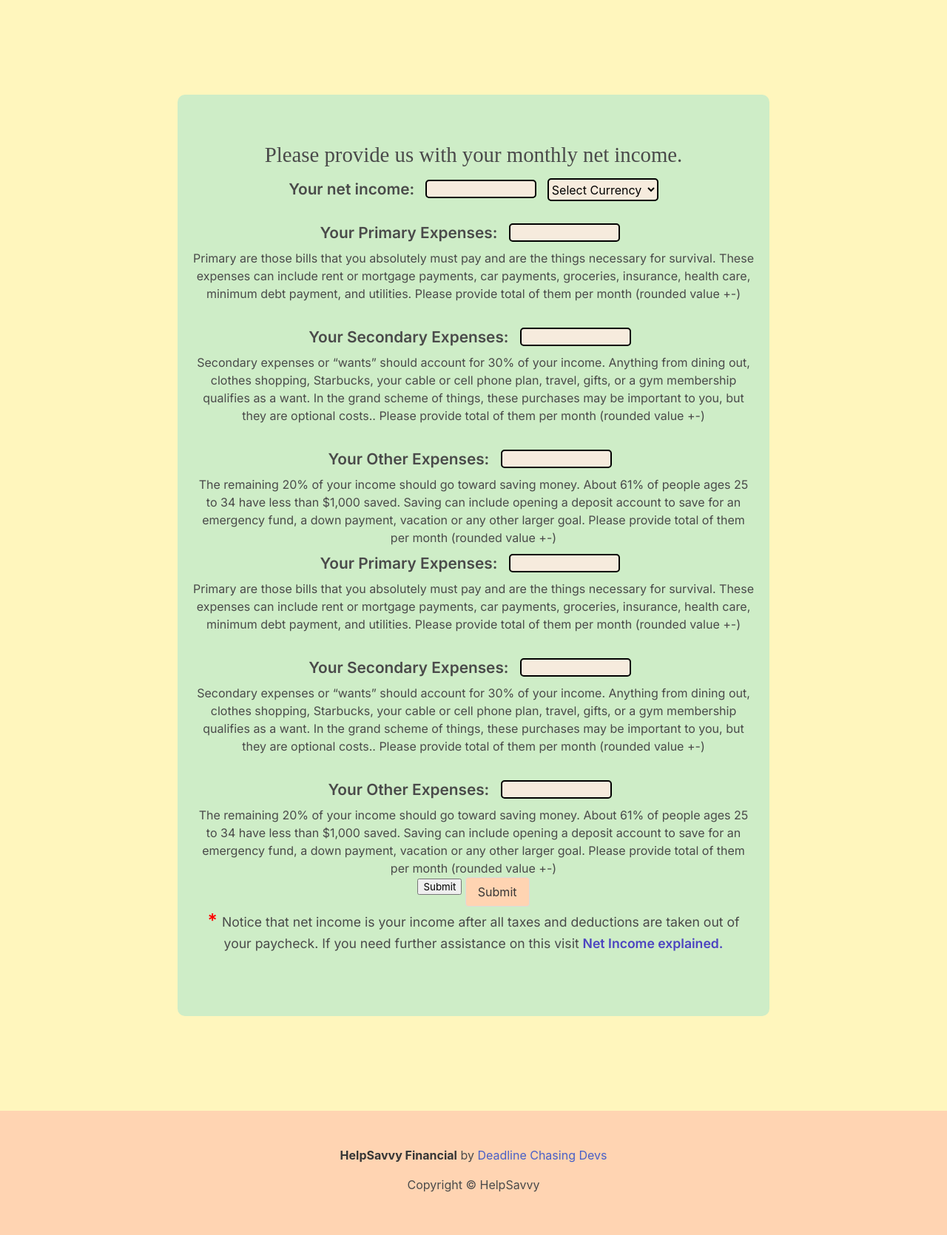
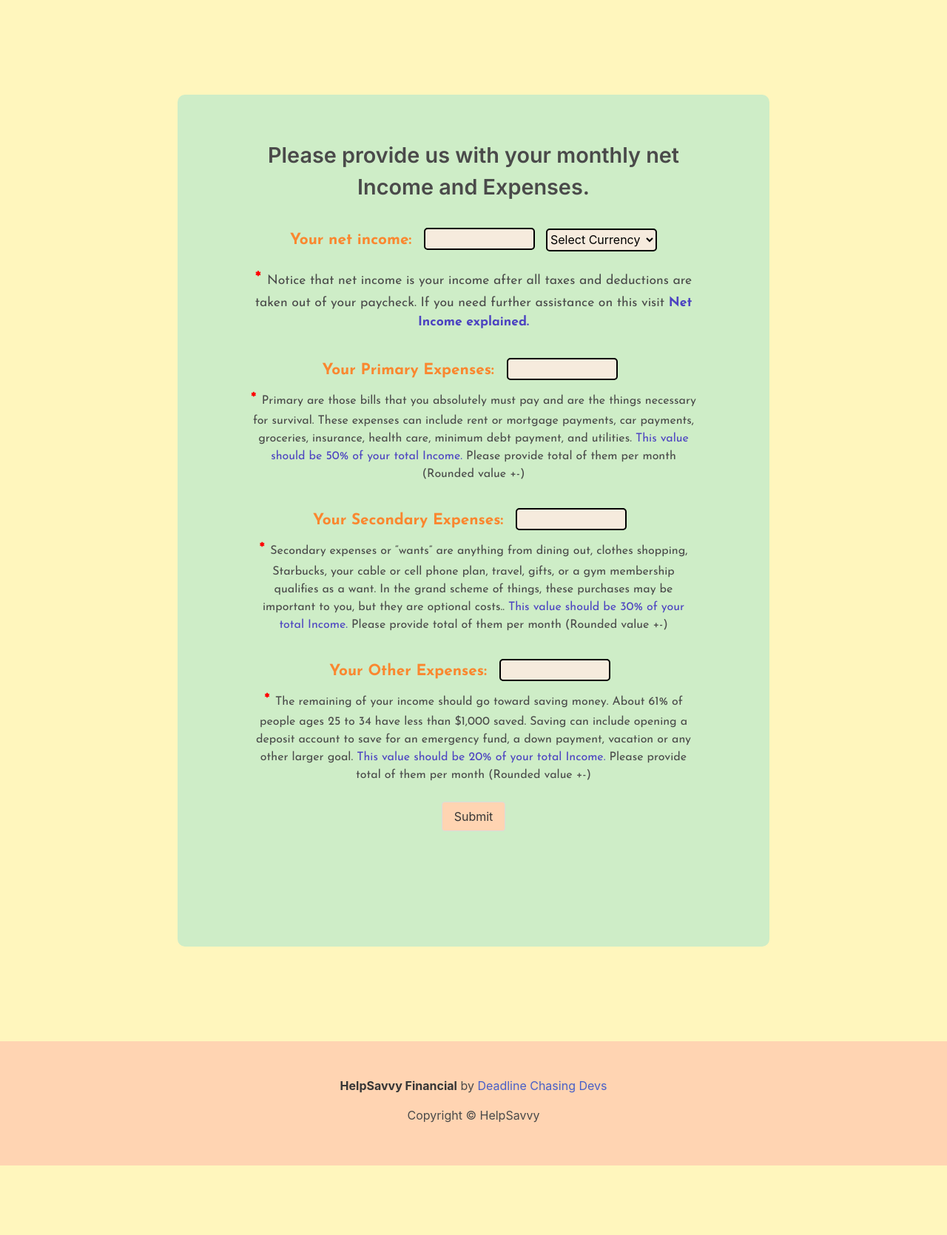
Before and after one commit to SamMartin92/hackathon-team-7, a Django app: page /primary/ in a window 1280 px wide. Shown: the part 76-1746 px from the top of the page at 74% size. After the commit the page ends 1652 px from the top, so only its background shows below. Run offline with Django 4.2, Linux system fonts and the light colour scheme.

Commit message:
style budget

```diff
--- a/home/templates/home/primary.html
+++ b/home/templates/home/primary.html
@@ -1,10 +1,8 @@
-{% extends "home/base.html" %}
-
-{% block title %}Budget{% endblock %}
-
+{% extends "home/base.html" %} {% block title %}Budget{% endblock %}
 {% block content %}
 <div class="income-form">
-  <h2>Please provide us with your monthly net income.</h2>
+  <h2>Please provide us with your monthly net Income and Expenses.</h2>
+  <br />
   <form action="#" method="post">
     <label id="label" for="userIncome">Your net income: </label>
     <input type="number" name="userIncome" id="userIncome" />
@@ -21,17 +19,34 @@
       <option value="USD">USD-US Dollar</option>
       <option value="CAD">CAD-Canadian Dollar</option>
     </select>
+    <div class="style-info">
+      <p id="info">
+        <span id="notice">* </span>Notice that net income is your income after
+        all taxes and deductions are taken out of your paycheck. If you need
+        further assistance on this visit
+        <a
+          id="info-link"
+          href="https://en.wikipedia.org/wiki/Net_income"
+          target="_blank"
+          aria-label="open wikipedia link in a new tab"
+          >Net Income explained.</a
+        >
+      </p>
+    </div>
     <br />
 
     <label id="label" for="userExpenses1">Your Primary Expenses: </label>
     <input type="number" name="userExpenses1" id="userExpenses1" />
     <div>
       <p>
-        Primary are those bills that you absolutely must pay and are the things
-        necessary for survival. These expenses can include rent or mortgage
-        payments, car payments, groceries, insurance, health care, minimum debt
-        payment, and utilities. Please provide total of them per month (rounded
-        value +-)
+        <span id="notice">* </span> Primary are those bills that you absolutely
+        must pay and are the things necessary for survival. These expenses can
+        include rent or mortgage payments, car payments, groceries, insurance,
+        health care, minimum debt payment, and utilities.
+        <span id="focus-style"
+          >This value should be 50% of your total Income.</span
+        >
+        Please provide total of them per month (Rounded value +-)
       </p>
     </div>
     <br />
@@ -39,12 +54,15 @@
     <input type="number" name="userExpenses2" id="userExpenses2" />
     <div>
       <p>
-        Secondary expenses or “wants” should account for 30% of your income.
-        Anything from dining out, clothes shopping, Starbucks, your cable or
-        cell phone plan, travel, gifts, or a gym membership qualifies as a want.
-        In the grand scheme of things, these purchases may be important to you,
-        but they are optional costs.. Please provide total of them per month
-        (rounded value +-)
+        <span id="notice">* </span> Secondary expenses or “wants” are anything
+        from dining out, clothes shopping, Starbucks, your cable or cell phone
+        plan, travel, gifts, or a gym membership qualifies as a want. In the
+        grand scheme of things, these purchases may be important to you, but
+        they are optional costs..
+        <span id="focus-style"
+          >This value should be 30% of your total Income.</span
+        >
+        Please provide total of them per month (Rounded value +-)
       </p>
     </div>
     <br />
@@ -53,82 +71,36 @@
     <br />
     <div>
       <p>
-        The remaining 20% of your income should go toward saving money. About
-        61% of people ages 25 to 34 have less than $1,000 saved. Saving can
-        include opening a deposit account to save for an emergency fund, a down
-        payment, vacation or any other larger goal. Please provide total of them
-        per month (rounded value +-)
-      </p>
-    </div>
-    <label id="label" for="userExpenses1">Your Primary Expenses: </label>
-    <input type="number" name="userExpenses1" id="userExpenses1" />
-    <div>
-      <p>
-        Primary are those bills that you absolutely must pay and are the things
-        necessary for survival. These expenses can include rent or mortgage
-        payments, car payments, groceries, insurance, health care, minimum debt
-        payment, and utilities. Please provide total of them per month (rounded
-        value +-)
+        <span id="notice">* </span> The remaining of your income should go
+        toward saving money. About 61% of people ages 25 to 34 have less than
+        $1,000 saved. Saving can include opening a deposit account to save for
+        an emergency fund, a down payment, vacation or any other larger goal.
+        <span id="focus-style"
+          >This value should be 20% of your total Income.</span
+        >
+        Please provide total of them per month (Rounded value +-)
       </p>
     </div>
     <br />
-    <label id="label" for="userExpenses2">Your Secondary Expenses: </label>
-    <input type="number" name="userExpenses2" id="userExpenses2" />
-    <div>
-      <p>
-        Secondary expenses or “wants” should account for 30% of your income.
-        Anything from dining out, clothes shopping, Starbucks, your cable or
-        cell phone plan, travel, gifts, or a gym membership qualifies as a want.
-        In the grand scheme of things, these purchases may be important to you,
-        but they are optional costs.. Please provide total of them per month
-        (rounded value +-)
-      </p>
-    </div>
-    <br />
-    <label id="label" for="userExpenses3">Your Other Expenses: </label>
-    <input type="number" name="userExpenses3" id="userExpenses3" />
-    <br />
-    <div>
-      <p>
-        The remaining 20% of your income should go toward saving money. About
-        61% of people ages 25 to 34 have less than $1,000 saved. Saving can
-        include opening a deposit account to save for an emergency fund, a down
-        payment, vacation or any other larger goal. Please provide total of them
-        per month (rounded value +-)
-      </p>
-    </div>
-    <input type="button" value="Submit" id="submit" />
-
-    <input type="button" value="Submit" id="submit" class="button income-sub-but"/>
-
+    <input
+      type="button"
+      value="Submit"
+      id="submit"
+      class="button income-sub-but"
+    />
   </form>
-  <p id="info">
-    <span id="notice">* </span>Notice that net income is your income after all
-    taxes and deductions are taken out of your paycheck. If you need further
-    assistance on this visit
-    <a
-      id="info-link"
-      href="https://en.wikipedia.org/wiki/Net_income"
-      target="_blank"
-      aria-label="open wikipedia link in a new tab"
-      >Net Income explained.</a
-    >
-  </p>
-  <br>
+  <br />
   <div id="selected-currency"></div>
   <div id="income-value"></div>
+  <br />
+  <div id="message1"></div>
+  <br />
+  <div id="message2"></div>
+  <br />
+  <div id="message3"></div>
 </div>
-<div id="income-value"></div>
-<div id="selected-currency"></div>
 
-<div id="message1"></div>
-<div id="message2"></div>
-<div id="message3"></div>
-
-
-{% endblock %}
-
-{% block postloadjs %}
+{% endblock %} {% block postloadjs %}
 
 <!-- javascript code -->
 <script>
@@ -140,52 +112,61 @@
     if (incomeValue === "") {
       alert("Please provide your net Income !");
     } else {
-      income.innerText = `User income is: ${incomeValue}`;
+      income.innerText = `Your income is: ${incomeValue}`;
     }
     // getting user expenses and interact with them
     let one = document.getElementById("userExpenses1").value;
     let user = document.getElementById("userIncome").value;
     let value = parseInt((one / user) * 100);
+    let messageOne = document.getElementById("message1");
     if (one === "") {
       alert("Provide a value for Primary expenses please!");
     } else if (value <= 50) {
-      document.getElementById(
-        "message1"
-      ).innerHTML = `You are doing well with your Primary expenses. You spent for actual month: ${value} % of your total Income.`;
+      messageOne.innerHTML = `You are doing well with your Primary expenses. You spent for actual month: ${value}% of your total Income.`;
+      messageOne.style.width = "80%";
+      messageOne.style.margin = "0 auto";
     } else {
-      document.getElementById(
-        "message1"
-      ).innerHTML = `You should be careful with your Primary expenses, reduce something, increase Incomes if possible or follow financial advices. You spent for actual month: ${value} % of your total Income`;
+      messageOne.innerHTML = `You should be careful with your Primary expenses, reduce something, increase Incomes if possible or follow financial advices. You spent for actual month: ${value}% of your total Income`;
+      messageOne.style.width = "80%";
+      messageOne.style.margin = "0 auto";
     }
 
     let two = document.getElementById("userExpenses2").value;
     let value2 = parseInt((two / user) * 100);
-
+    let messageTwo = document.getElementById("message2");
     if (two === "") {
       alert("Provide a value for Secondary expenses please!");
     } else if (value2 <= 30) {
       document.getElementById(
         "message2"
-      ).innerHTML = `You are doing well with your Secondary expenses. You spent for actual month: ${value2} % of your total income.`;
+      ).innerHTML = `You are doing well with your Secondary expenses. You spent for actual month: ${value2} % of your total Income.`;
+      messageTwo.style.width = "80%";
+      messageTwo.style.margin = "0 auto";
     } else {
       document.getElementById(
         "message2"
       ).innerHTML = `You should be careful with your Secondary expenses, reduce something, increase incomes if possible or follow financial advices. You spent for actual month: ${value2} % of your total Income`;
+      messageTwo.style.width = "80%";
+      messageTWo.style.margin = "0 auto";
     }
 
     let three = document.getElementById("userExpenses3").value;
     let value3 = parseInt((three / user) * 100);
-
+    let messageThree = document.getElementById("message3");
     if (three === "") {
       alert("Provide a value for Other expenses please!");
     } else if (value3 <= 20) {
       document.getElementById(
         "message3"
-      ).innerHTML = `You are doing well with your Other expenses. You spent for actual month: ${value3} % of your total income.`;
+      ).innerHTML = `You are doing well with your Other expenses. You spent for actual month: ${value3} % of your total Income.`;
+      messageThree.style.width = "80%";
+      messageThree.style.margin = "0 auto";
     } else {
       document.getElementById(
         "message3"
       ).innerHTML = `You should be careful with your Other expenses, reduce something, increase incomes if possible or follow financial advices. You spent for actual month: ${value3} % of your total Income`;
+      messageThree.style.width = "80%";
+      messageThree.style.margin = "0 auto";
     }
   });
 
@@ -197,7 +178,7 @@
     currency_select.addEventListener("change", function () {
       let selected_value = this.value;
       let selected_text = this.options[this.selectedIndex].text;
-      result.innerText = `Selected currency is:${selected_value}`;
+      result.innerText = `Selected currency is: ${selected_value}`;
     });
   })();
 </script>
--- a/static/css/style.css
+++ b/static/css/style.css
@@ -208,14 +208,17 @@ a.button is-primary {
 	min-height: 350px;
 	text-align: center;
 	padding: 60px 20px;
-	font-family: 'Inter', sans-serif;
+	font-family: 'Josefin Sans', sans-serif;
 	margin: 10% auto;
 	border-radius: 10px;
 }
 
 h2 {
-	font-family: "Noto Serif Toto", serif;
+	font-family: 'Inter', sans-serif;
 	font-size: 180%;
+	font-weight: bold;
+	width: 80%;
+	margin: 0 auto;
 }
 
 #notice {
@@ -228,10 +231,17 @@ h2 {
 #label {
 	font-weight: bold;
 	font-size: 130%;
+	color: #fa872f;
+}
+
+
+.income-form p {
+	width: 80%;
+	margin: 0 auto;
 }
 
 input[type="number"] {
-	height: 25px;
+	height: 30px;
 	font-size: 20px;
 	width: 150px;
 	padding-left: 5px;
@@ -239,6 +249,10 @@ input[type="number"] {
 	border: 2px solid black;
 	background-color: rgb(246, 235, 221);
 	margin: 10px;
+}
+
+#focus-style {
+	color: rgb(76, 67, 193);
 }
 
 #currency {
@@ -265,6 +279,11 @@ input[type="number"] {
 	text-decoration: none;
 	color: rgb(76, 67, 193);
 	font-weight: bold;
+}
+
+.message1, .message2, .message3 {
+	width: 80%;
+	font-size: 120%;
 }
 
 /************************************************** sign up / login forms */
```
